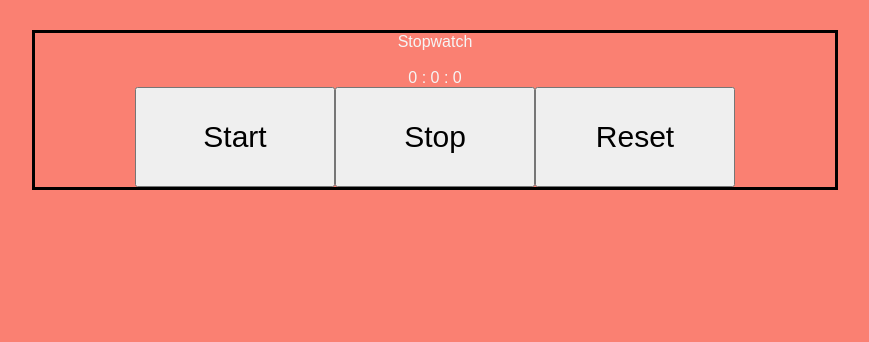
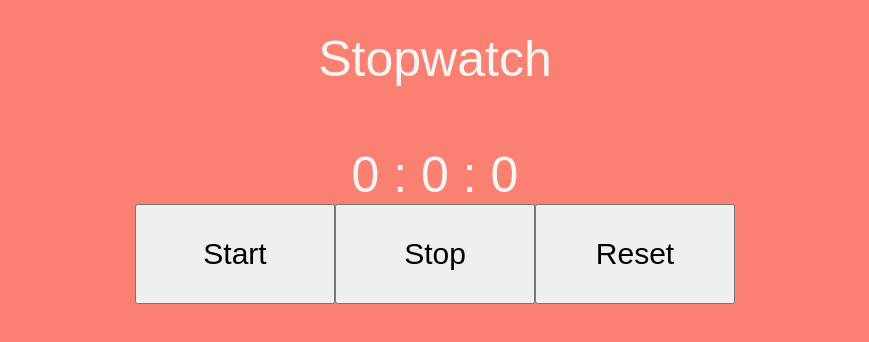
Before and after one commit to rosariov21/StopWatch, a React (Create React App) app: page / in a window 1280 px wide. Shown: the top 342 px of the page, without its empty margins (205-1074 px from the left). Built offline with nearby package versions, Linux system fonts and the light colour scheme.

Commit message:
looking better

```diff
--- a/src/App.css
+++ b/src/App.css
@@ -7,8 +7,9 @@
   width: 800px;
 margin: 30px auto;
 text-align: center;
-display: grid;
-border: solid black;
+font-size: 50px;
+
+
 }
 body{
 background-color: salmon;
```
